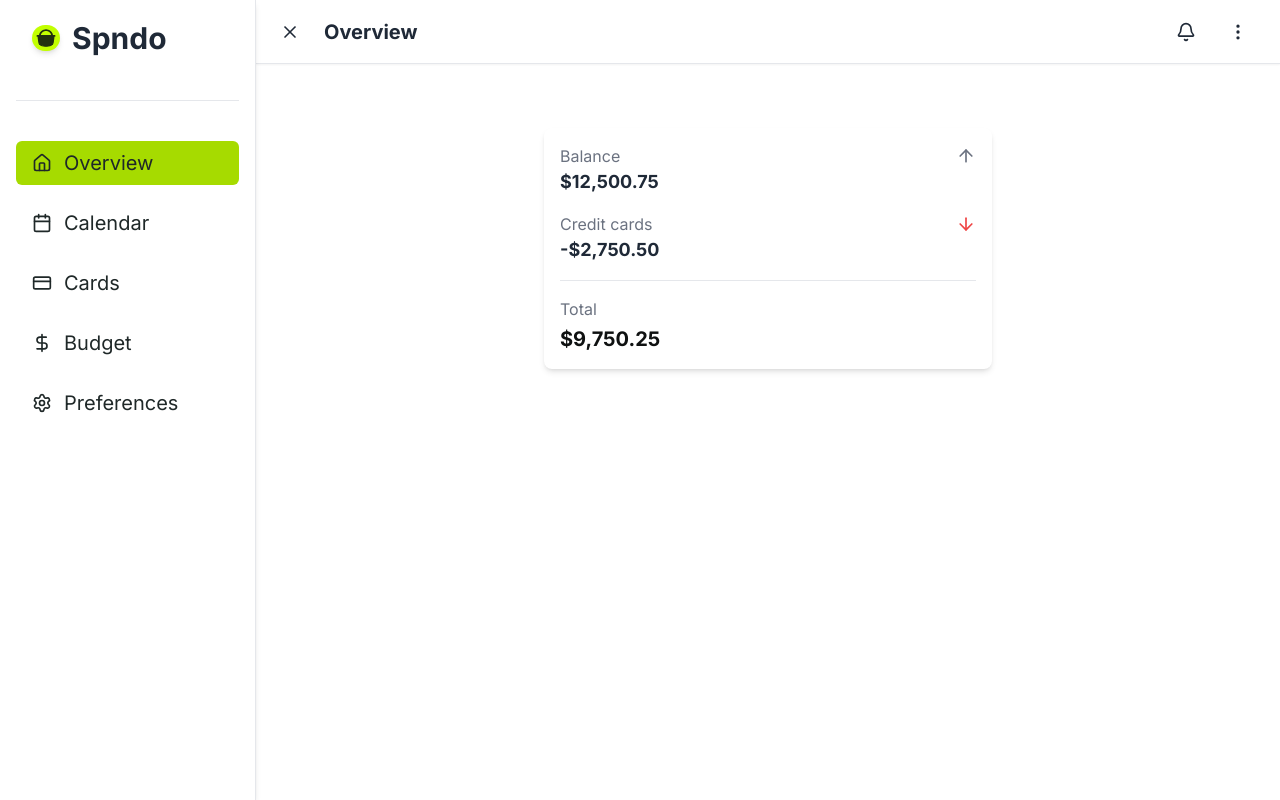
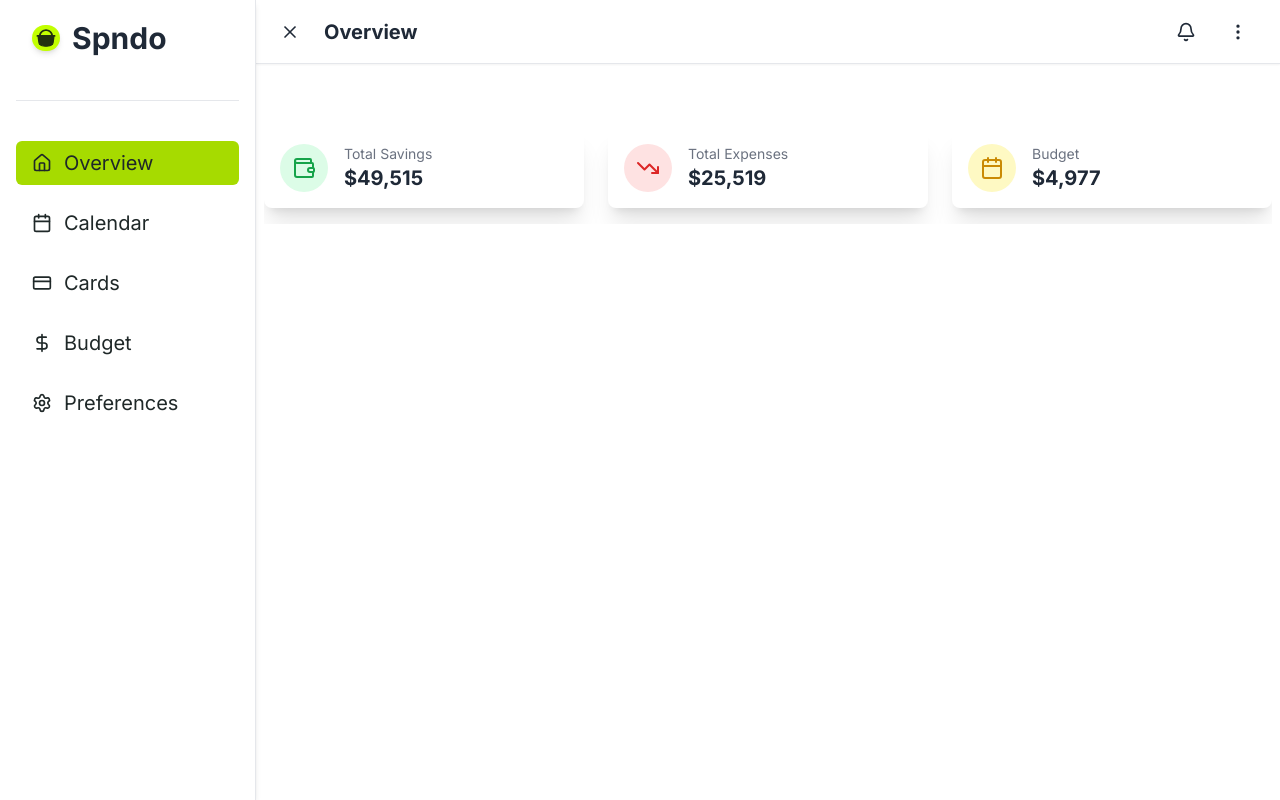
Before and after one commit to Waahguptaji/spndo, a Next.js app in the folder client/: page / in a window 1280 px wide. Built offline with nearby package versions, Linux system fonts and the light colour scheme.

Commit message:
feat(summarycard): Implemented summary component [#11]

```diff
--- a/client/src/app/page.tsx
+++ b/client/src/app/page.tsx
@@ -2,7 +2,7 @@
 import LeftNavBar from "@/components/nav/LeftNavBar";
 import BottomNavBar from "@/components/nav/BottomNavBar";
 import { TopAppBar } from "@/components/nav/Topbar";
-import SummaryWidget from "@/components/dashboard/SummaryWidget";
+import SummaryRow from "@/components/dashboard/summary";
 import { SetStateAction, useState,useEffect } from "react";
 
 export default function Home() {
@@ -26,6 +26,9 @@ const isSidebarOpen = isPinned || isHoverOpen;
 
     return () => window.removeEventListener('resize', handleResize);
   }, []);
+
+
+
   // const toggleSidebar = () => {
   //   setIsSidebarOpen(!isSidebarOpen);
   // };
@@ -38,7 +41,7 @@ const isSidebarOpen = isPinned || isHoverOpen;
   const renderActivePage = () => {
       switch (currentPageTitle) {
           case 'Overview':
-              return <SummaryWidget />;
+              return <SummaryRow />;
           case 'Calendar':
               return "Calendar";
           case 'Cards':
--- a/client/src/components/dashboard/SummaryWidget.tsx
+++ b/client/src/components/dashboard/SummaryWidget.tsx
@@ -1,56 +1,34 @@
-import {ArrowUp, ArrowDown} from 'lucide-react';
+type SummaryCardProps = {
+    icon: React.ElementType;
+    title: string;
+    amount: number;
+    iconBgColor: string;
+    iconColor: string;
+};
 
-
-const SummaryWidget = () => {
-    const balance = 12500.75;
-    const creditCardDebt = -2750.50;
-    const netTotal = balance + creditCardDebt;
-
-    // Helper to format numbers as currency
-    const formatCurrency = (amount: number) => {
+const SummaryCard = ({ icon: Icon, title, amount, iconBgColor, iconColor }: SummaryCardProps) => {
+    const formatCurrency = (num: number) => {
         return new Intl.NumberFormat('en-US', {
             style: 'currency',
             currency: 'USD',
-        }).format(amount);
+            minimumFractionDigits: 0,
+            maximumFractionDigits: 0,
+        }).format(num);
     };
 
     return (
-        <div className="bg-neutral-white dark:bg-neutral-dark2 p-4 rounded-lg shadow-md w-full max-w-md mx-auto">
-            <div className="space-y-4">
-                {/* Balance Section */}
-                <div>
-                    <div className="flex items-center justify-between text-gray-500 dark:text-gray-400">
-                        <span>Balance</span>
-                        <ArrowUp className="w-5 h-5 text-primary-darkBrand" />
-                    </div>
-                    <p className="text-lg font-semibold text-gray-800 dark:text-white ">
-                        {formatCurrency(balance)}
-                    </p>
-                </div>
-
-                {/* Credit Cards Section */}
-                <div>
-                    <div className="flex items-center justify-between text-gray-500 dark:text-gray-400">
-                        <span>Credit cards</span>
-                        <ArrowDown className="w-5 h-5 text-red-500" />
-                    </div>
-                    <p className="text-lg font-semibold text-gray-800 dark:text-white">
-                        {formatCurrency(creditCardDebt)}
-                    </p>
-                </div>
+        <div className="bg-white dark:bg-neutral-dark2 p-4 rounded-lg shadow-xl flex items-center space-x-4 flex-shrink-0 w-64 md:w-auto">
+            <div className={`p-3 rounded-full ${iconBgColor}`}>
+                <Icon className={`w-6 h-6 ${iconColor}`} />
             </div>
-
-            {/* Divider */}
-            <hr className="my-4 border-gray-200 dark:border-gray-700" />
-
-            {/* Total Section */}
             <div>
-                <p className="text-gray-500 dark:text-gray-400">Total</p>
-                <p className="text-xl font-bold text-primary-darkBrand mt-1">
-                    {formatCurrency(netTotal)}
+                <p className="text-sm text-gray-500 dark:text-gray-400">{title}</p>
+                <p className="text-xl font-semibold text-gray-800 dark:text-white">
+                    {formatCurrency(amount)}
                 </p>
             </div>
         </div>
     );
 };
-export default SummaryWidget;
+
+export default SummaryCard
--- /dev/null
+++ b/client/src/components/dashboard/summary.tsx
@@ -0,0 +1,51 @@
+'use client';
+import {useEffect, useState} from "react";
+
+import {Wallet, TrendingDown, Calendar} from 'lucide-react';
+import SummaryCard from './SummaryWidget';
+const style = document.createElement('style');
+    style.innerHTML = `
+      .no-scrollbar::-webkit-scrollbar {
+        display: none;
+      }
+      .no-scrollbar {
+        -ms-overflow-style: none; /* IE and Edge */
+        scrollbar-width: none; /* Firefox */
+      }
+    `;
+    document.head.appendChild(style);
+const SummaryRow = () => {
+    // Initial static data
+    const initialData = [
+        { icon: Wallet, title: 'Total Savings', amount: 50280, iconBgColor: 'bg-green-100 dark:bg-green-900/50', iconColor: 'text-green-600 dark:text-green-400' },
+        { icon: TrendingDown, title: 'Total Expenses', amount: 25140, iconBgColor: 'bg-red-100 dark:bg-red-900/50', iconColor: 'text-red-600 dark:text-red-400' },
+        { icon: Calendar, title: 'Budget', amount: 5000, iconBgColor: 'bg-yellow-100 dark:bg-yellow-900/50', iconColor: 'text-yellow-600 dark:text-yellow-400' },
+    ];
+
+    const [summaryData, setSummaryData] = useState(initialData);
+
+    // Simulate fetching data from an API
+    useEffect(() => {
+        const timer = setTimeout(() => {
+
+            // For now, we'll just update the amounts with new random numbers.
+            const newData = summaryData.map(card => ({
+                ...card,
+                amount: card.amount + Math.floor(Math.random() * 1000 - 500),
+            }));
+            setSummaryData(newData);
+            console.log("Simulated API fetch: Data updated!");
+        }, 2000); // Update after 2 seconds
+
+        return () => clearTimeout(timer);
+    }, [summaryData]);
+
+    return (
+        <div className="flex space-x-4 overflow-x-auto pb-4 md:grid md:grid-cols-3 md:gap-6 md:space-x-0 no-scrollbar mx-2 ">
+            {summaryData.map((data) => (
+                <SummaryCard key={data.title} {...data} />
+            ))}
+        </div>
+    );
+};
+export default SummaryRow;
```
Also changed, not shown: client/src/components/nav/Topbar.tsx (line endings or trailing spaces).
